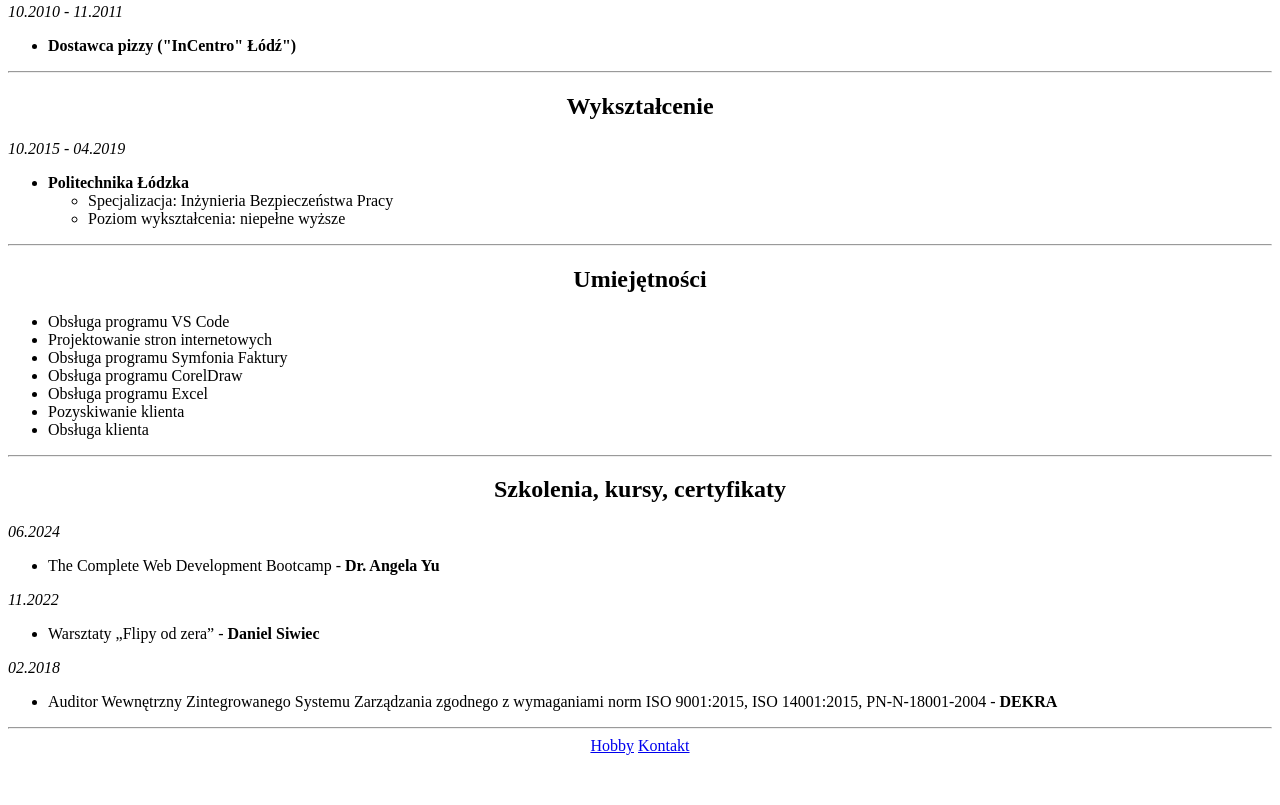
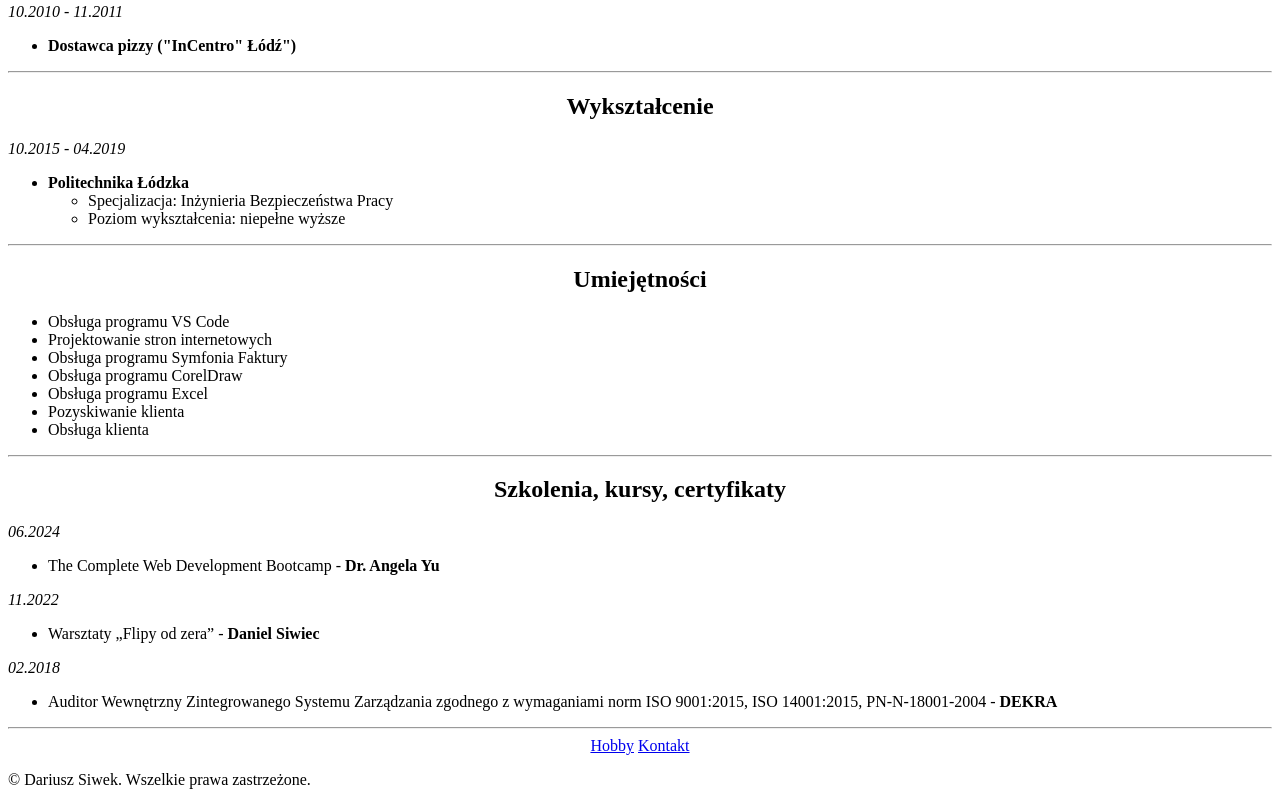
Before and after one commit to Darsson91/CV-Siwek, a plain HTML site: page index.html in a window 1280 px wide. Shown: the part 815-1620 px from the top of the page. Before the commit the page ends 1586 px from the top, so only its background shows below. Drawn offline with Linux system fonts and the light colour scheme.

Commit message:
index.html

```diff
--- a/index.html
+++ b/index.html
@@ -167,5 +167,8 @@
             <a href="./Public/kontakt.html">Kontakt</a>
         </center>
     </p>
+     <footer>
+    <p>© Dariusz Siwek. Wszelkie prawa zastrzeżone.</p>
+  </footer>
 </body>
 </html>
```
